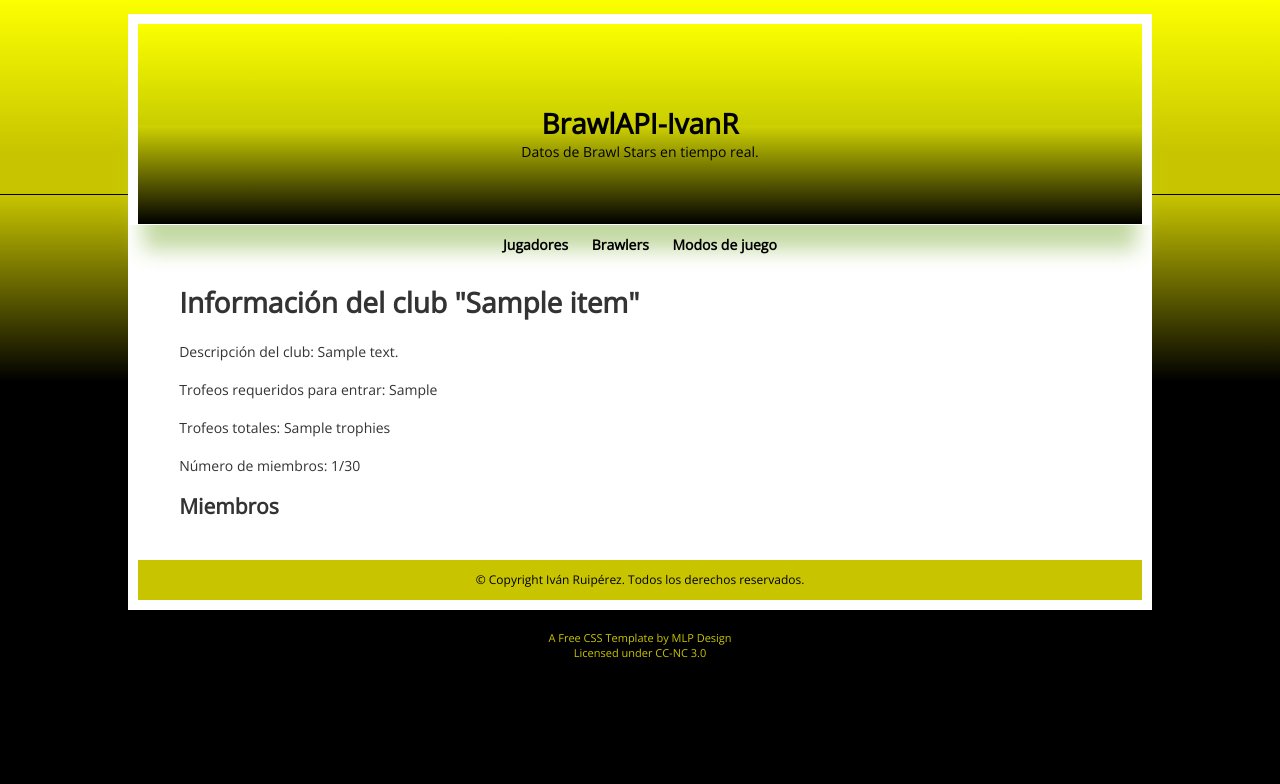
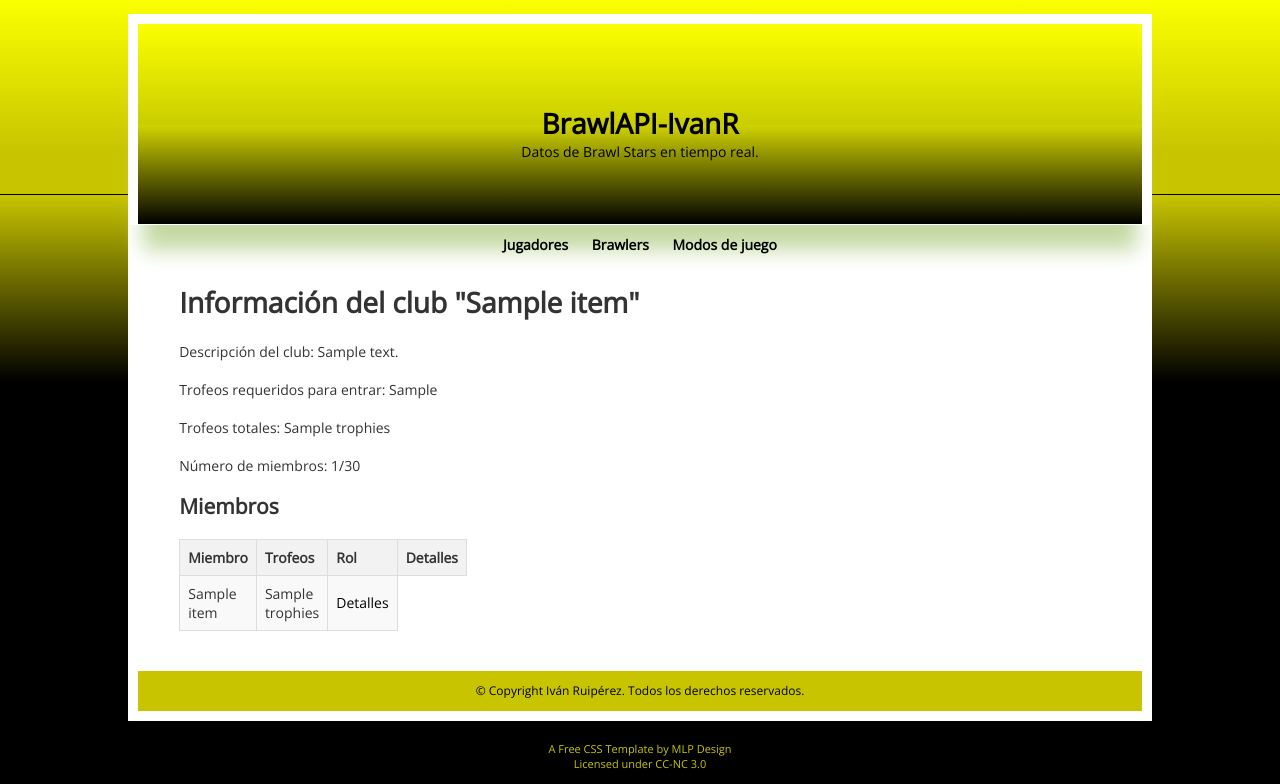
Before and after one commit to IvanRuiperezB/ProyectoFinal, a Flask app: page /club/1 in a window 1280 px wide. Shown: the part 16-800 px from the top of the page. Run offline with Flask 3, Linux system fonts and the light colour scheme; a database or web service that is not in the repository returns one stand-in record (values such as "Sample title"); data that the repository does not hold is empty.

Commit message:
Tabla miembros

```diff
--- a/templates/club.html
+++ b/templates/club.html
@@ -8,6 +8,35 @@
     <p>Trofeos totales: {{clubinfo["trophies"]}}</p>
     <p>Número de miembros: {{miembros}}/30</p>
     <h2>Miembros</h2>
+    <br>
+    <table>
+        <thead>
+            <tr>
+                <th>Miembro</th>
+                <th>Trofeos</th>
+                <th>Rol</th>
+                <th>Detalles</th>
+            </tr>
+        </thead>
+        <tbody>
+            {% for item in clubinfo["members"]%}
+                <tr>
+                    <td>{{item["name"]}}</td>
+                    <td>{{item["trophies"]}}</td>
+                    {% if item["role"] == "member" %}
+                        <td>Miembro</td>
+                    {% elif item["role"] == "president" %}
+                        <td>Presidente</td>
+                    {% elif item["role"] == "vicePresident" %}
+                        <td>Vicepresidente</td>
+                    {% elif item["role"] == "senior" %}
+                        <td>Veterano</td>
+                    {% endif %}
+                    <td><a href="/player/{{item["tag"][1:]}}">Detalles</a></td>
+                </tr>
+            {% endfor %}
+        </tbody>
+    </table>
 
 </div>
 {% endblock %}
```
